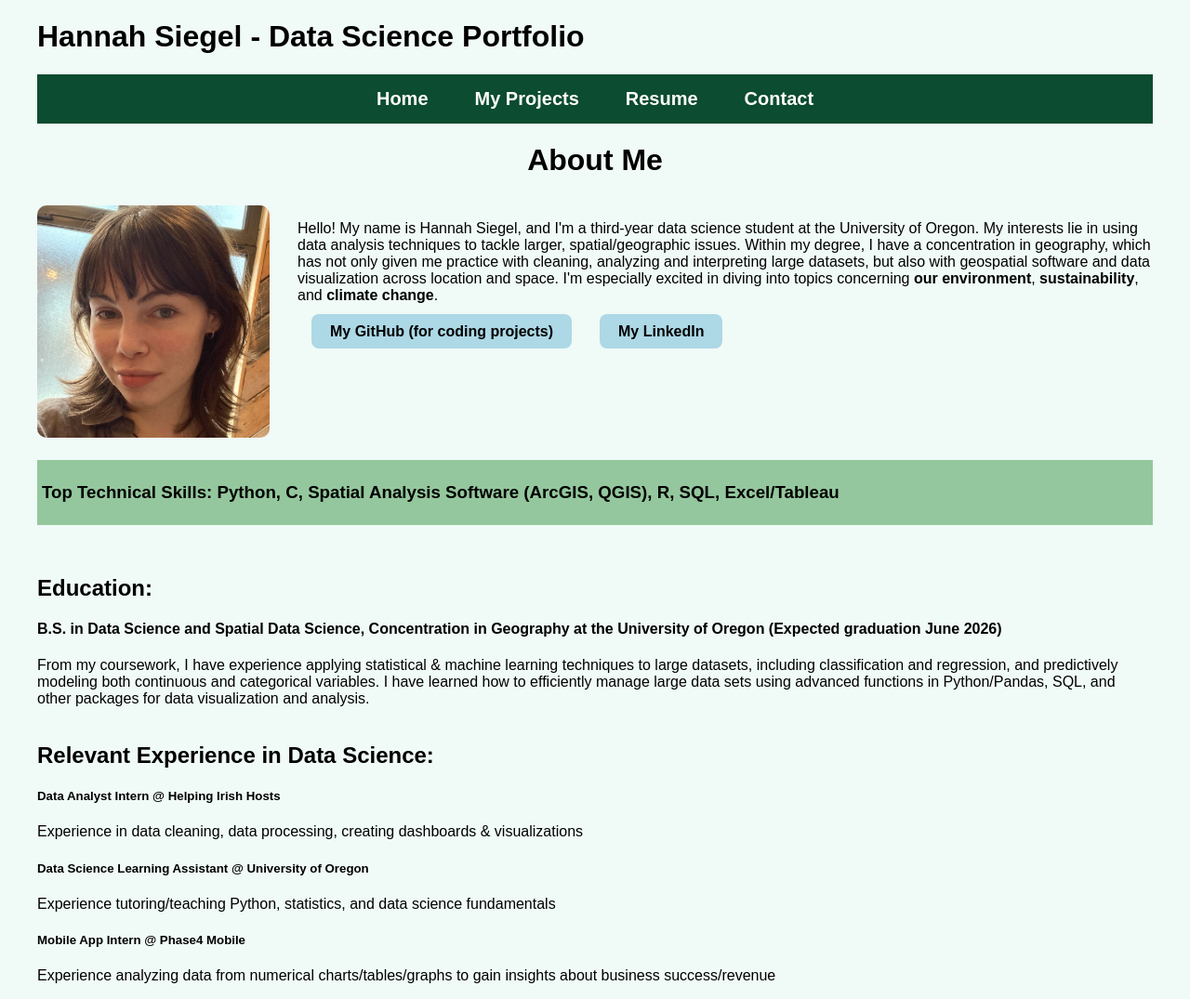
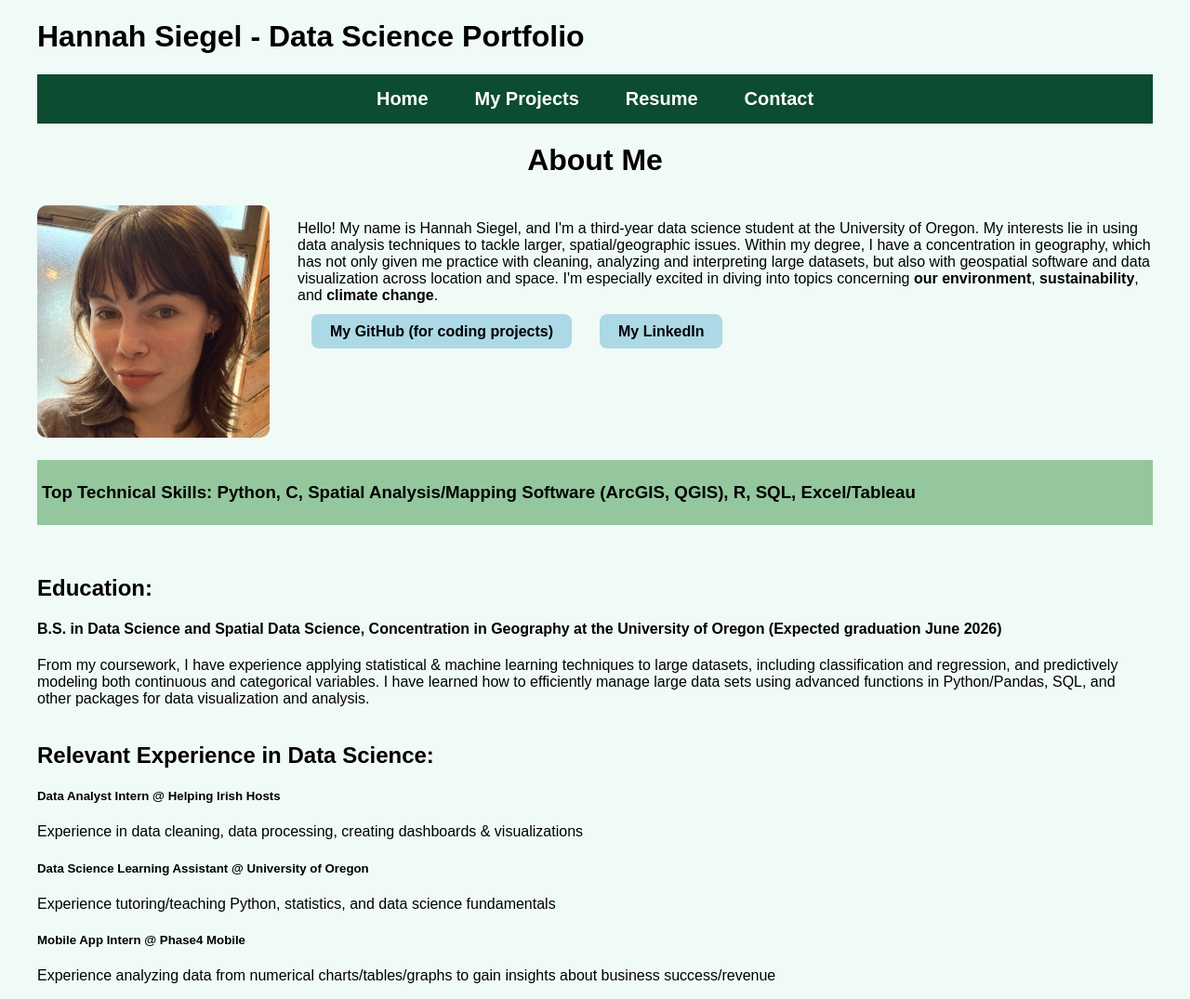
Before and after one commit to siegelhannah/portfolio, a Jekyll site: the page built from index.md, in a window 1280 px wide and 1075 px high. Shown: the whole window at 93% size. Built offline with Jekyll 4.4.1, drawn with Linux system fonts in a browser that asks for light colours.

Commit message:
Update index.md

```diff
--- a/index.md
+++ b/index.md
@@ -5,7 +5,7 @@ permalink: /
 ---
 
 <div style="background-color: #94C79D; padding: 5px; display: block; max-width: 100%; margin: 0;">
-    <h3>Top Technical Skills: Python, C, Spatial Analysis Software (ArcGIS, QGIS), R, SQL, Excel/Tableau</h3>
+    <h3>Top Technical Skills: Python, C, Spatial Analysis/Mapping Software (ArcGIS, QGIS), R, SQL, Excel/Tableau</h3>
 </div>
 
 <br>
```
